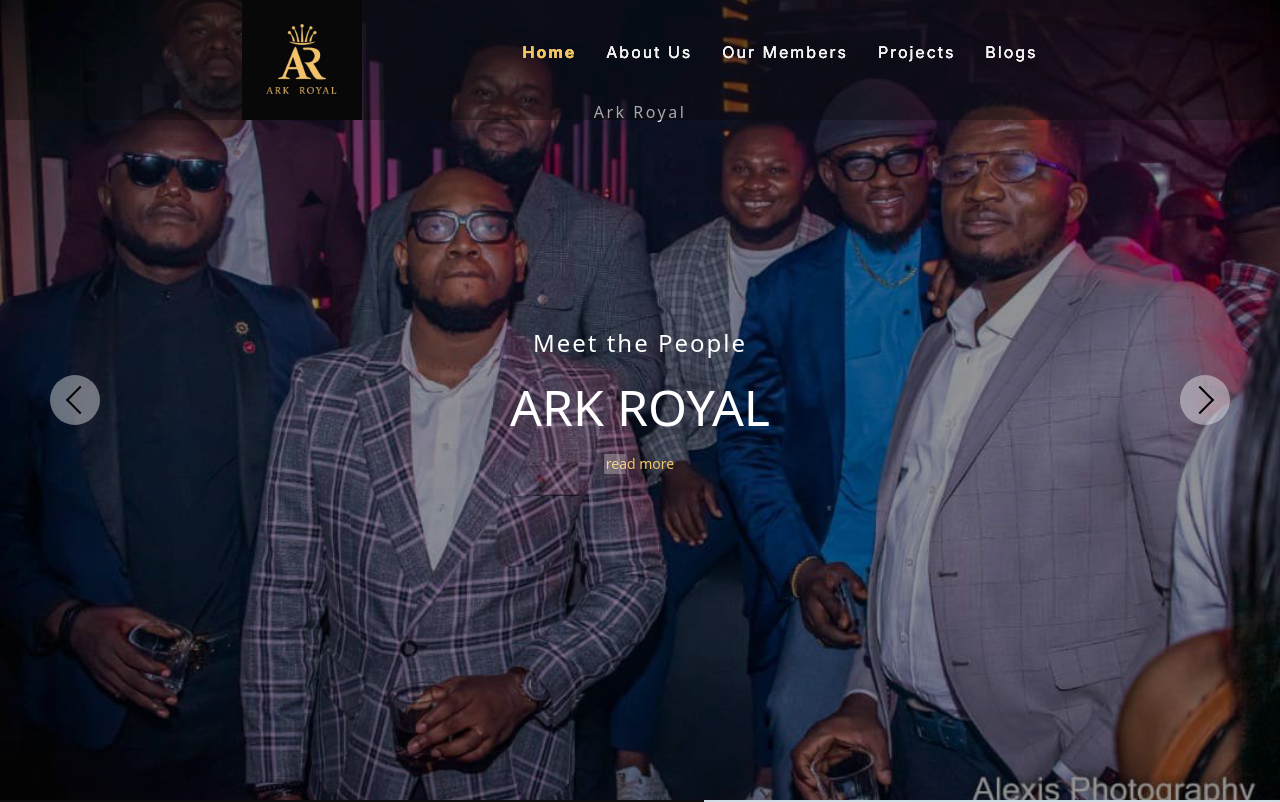
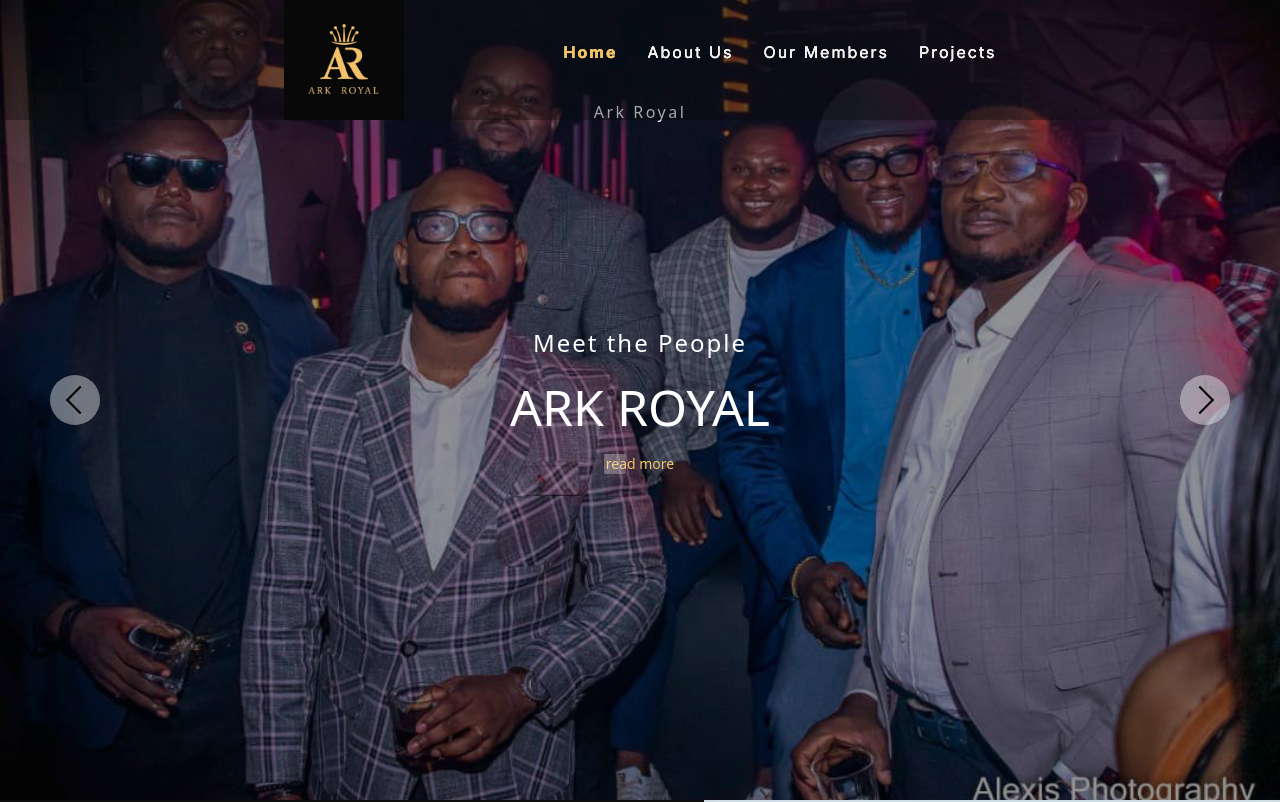
Before and after one commit to PromzzyKoncepts/ArkRoyal, a React (Vite) app: page / in a window 1280 px wide. Shown: the top 802 px of the page. Built offline with nearby package versions, Linux system fonts and the light colour scheme; grey boxes are pictures that could not be loaded.

Commit message:
Remove unnecessary navlink

```diff
--- a/src/src/components/Header.jsx
+++ b/src/src/components/Header.jsx
@@ -31,11 +31,7 @@
                   Projects
                 </NavLink>
               </li>
-              <li>
-                <NavLink to="/blog" className="nav-link">
-                  Blogs
-                </NavLink>
-              </li>
+
             </ul>
           </nav>
         </div>
```
